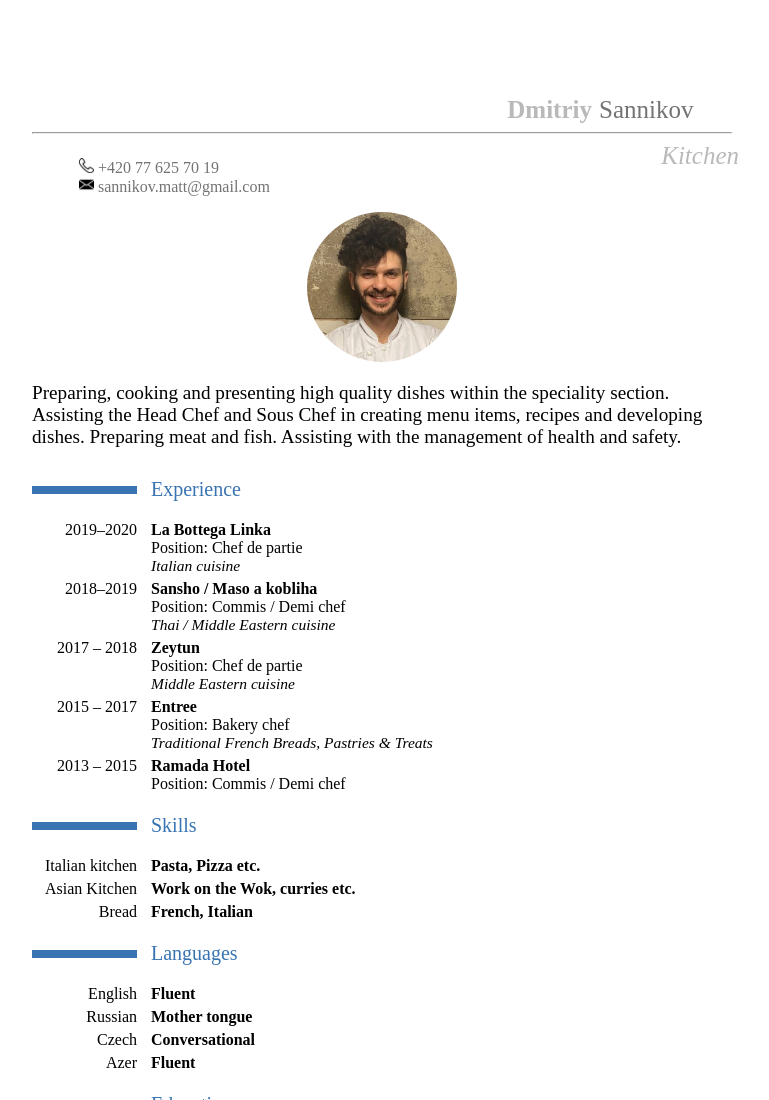
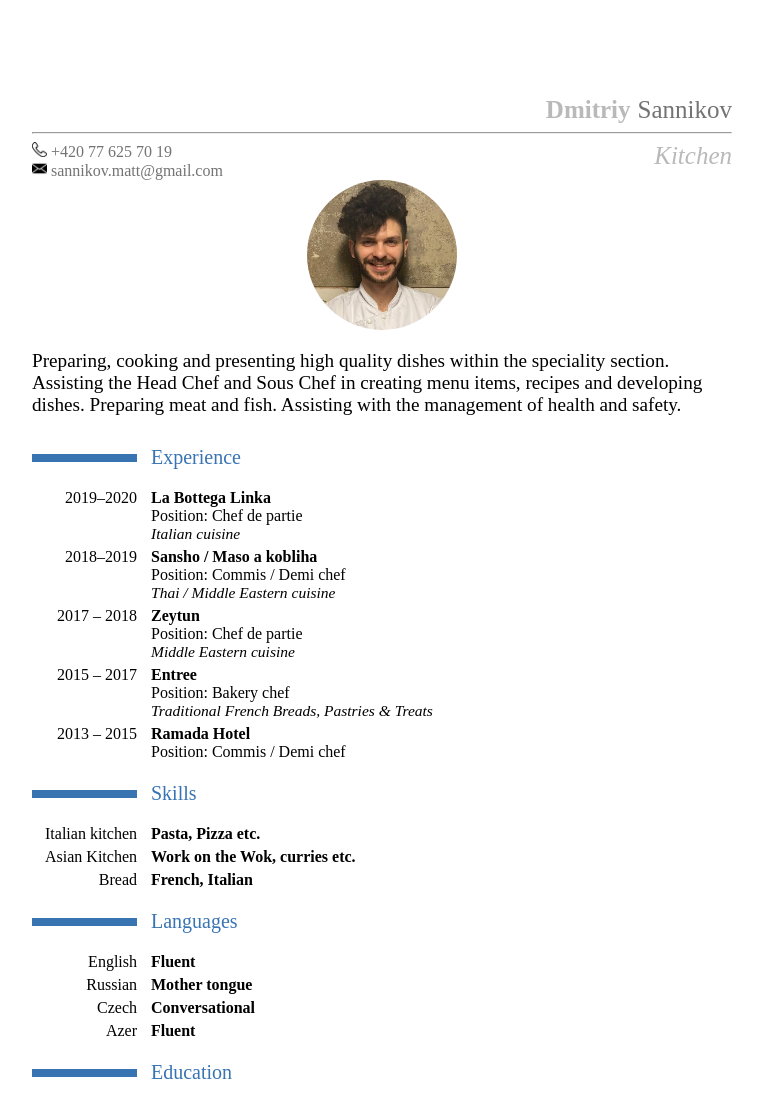
Before and after one commit to SannikovMatt/CV-chef, a website built with webpack: page src/cv.html in a window 1280 px wide. Shown: the top 1100 px of the page, without its empty margins (258-1027 px from the left). Built offline with nearby package versions, Linux system fonts and the light colour scheme.

Commit message:
Updated Contact paddings

```diff
--- a/src/assets/cv.css
+++ b/src/assets/cv.css
@@ -51,7 +51,7 @@ a:visited{
 
 p.name {
     font-size: 25px;
-    flex: 0 0 80%;
+    flex: 1 1 80%;
     text-align: right;
     font-family: -webkit-pictograph;
     color: #b9b9b9;
@@ -59,7 +59,7 @@ p.name {
 }
 
 p.surname {
-    flex: 0 0 20%;
+
     font-size: 25px;
     font-family: -webkit-pictograph;
     color: #737373;
@@ -88,7 +88,7 @@ p.surname {
     flex: 0 0 40%;
     font-family: -webkit-pictograph;
     color: #737373;
-    margin-left: 1%;
+
 }
 
 .contacts img {
--- a/src/cv.html
+++ b/src/cv.html
@@ -17,10 +17,8 @@
         <hr />
         <div class="my_direction">
           <div class="contacts">
-            <ul>
-              <p><img src="./assets/telephone.png" /> +420 77 625 70 19</p>
-              <p><img src="./assets/envelope.png" /> sannikov.matt@gmail.com</p>
-            </ul>
+            <p><img src="./assets/telephone.png" /> +420 77 625 70 19</p>
+            <p><img src="./assets/envelope.png" /> sannikov.matt@gmail.com</p>
           </div>
           <p class="direction">Kitchen</p>
         </div>
```
Also changed, not shown: build/assets/cv.css, build/index.html.
